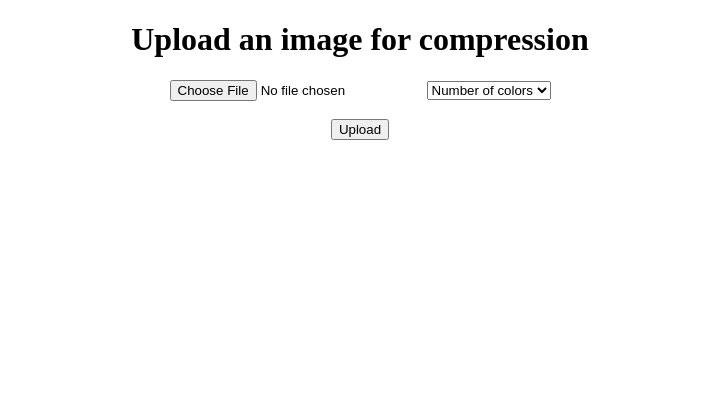
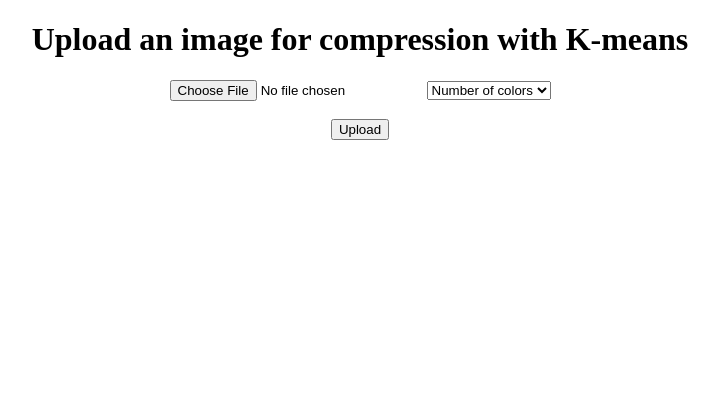
Before and after one commit to Unnati-60/image_compression, a Flask app: page / in a window 1280 px wide. Shown: the top 420 px of the page, without its empty margins (280-999 px from the left). Run offline with Flask 3, Linux system fonts and the light colour scheme; some libraries are stand-ins or nearby versions.

Commit message:
Update index.html

```diff
--- a/templates/index.html
+++ b/templates/index.html
@@ -44,7 +44,7 @@
     </style>
 </head>
 <body>
-    <center><h1>Upload an image for compression</h1>
+    <center><h1>Upload an image for compression with K-means</h1>
     <form action="/" method="POST" enctype="multipart/form-data">
         <input type="file" name="file" accept="image/*" required>
         <select name="clusters">
```
